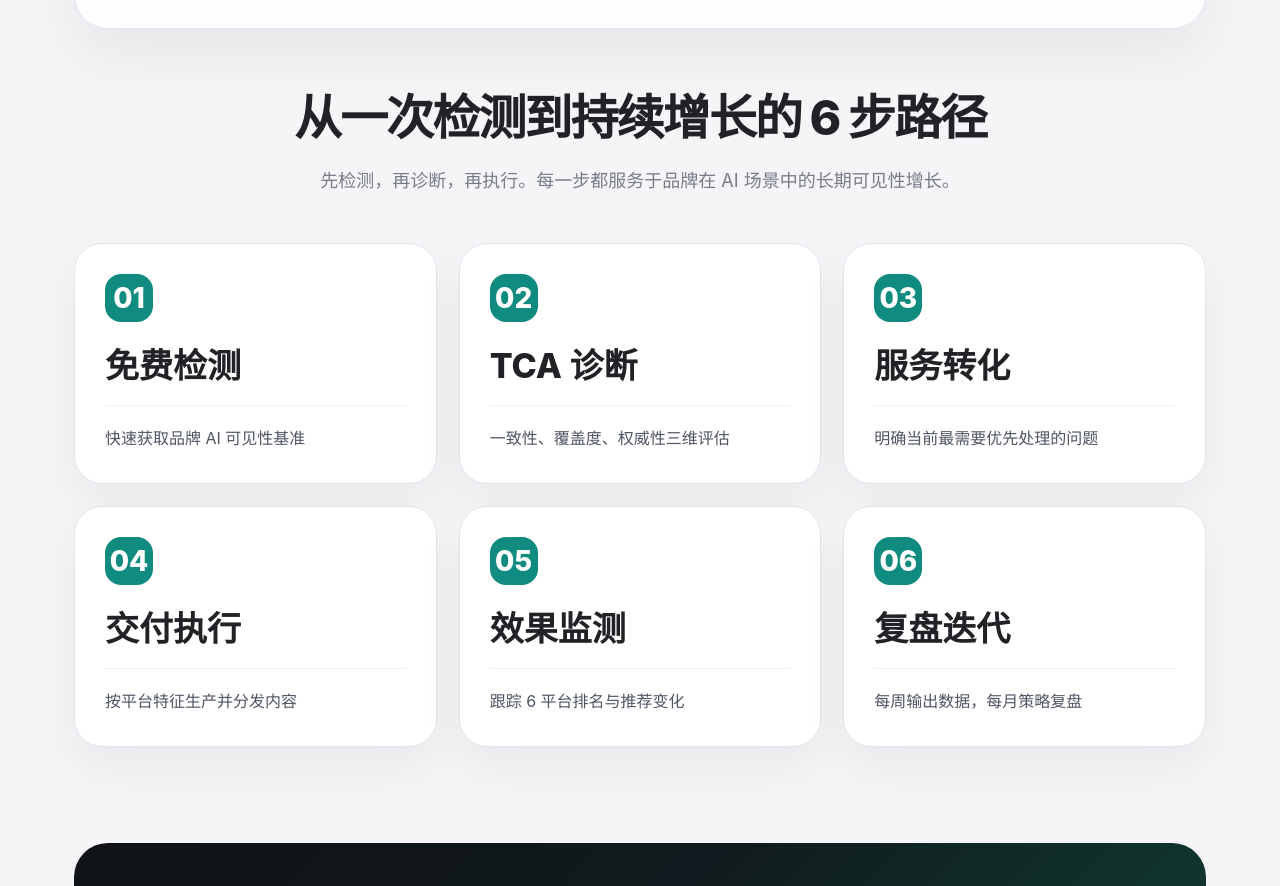
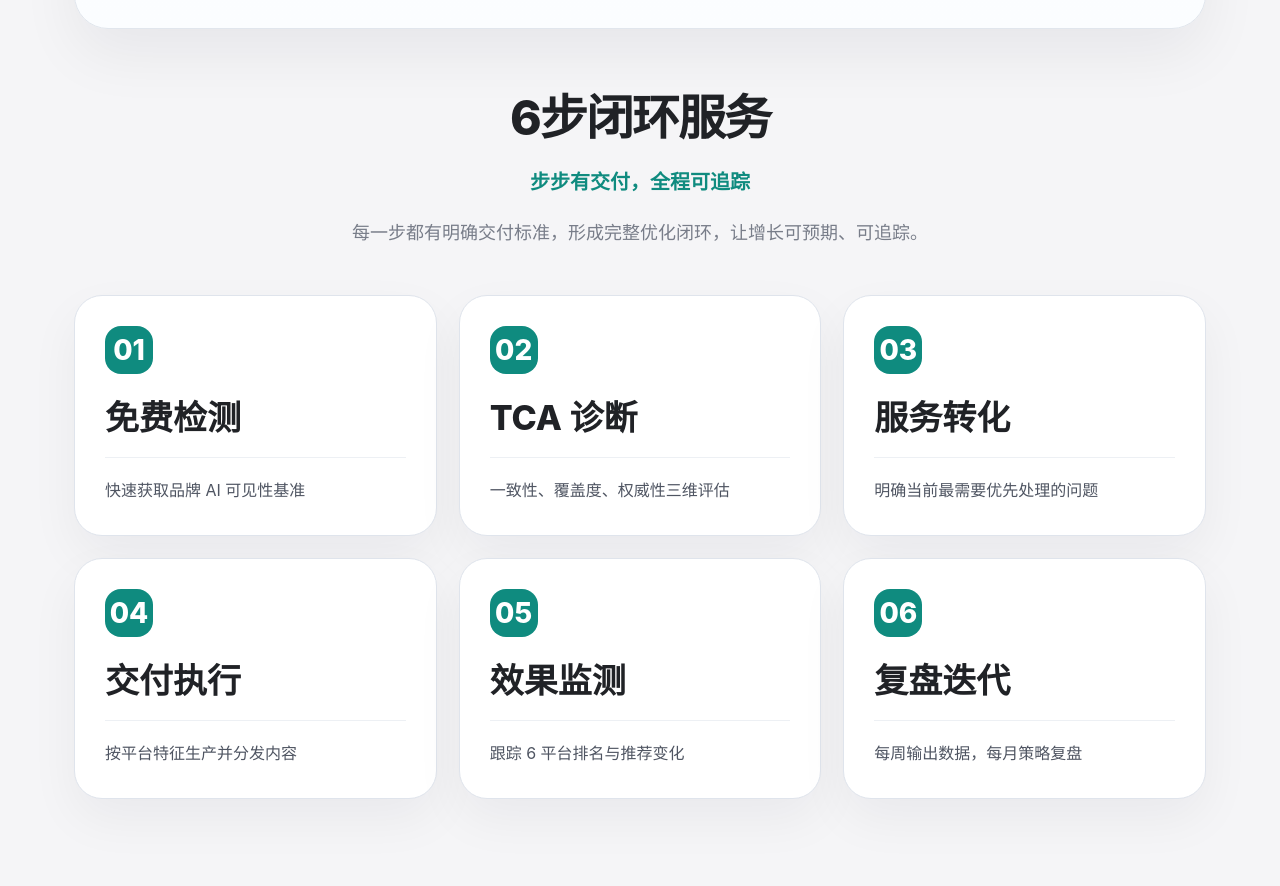
Before and after one commit to DONGLUOJI/mgeo-mvp, a Next.js app: page / in a window 1280 px wide. Shown: the part 2215-3101 px from the top of the page. Built offline with nearby package versions, Linux system fonts and the light colour scheme; no server answers.

Commit message:
fix: refresh homepage workflow section

```diff
--- a/src/app/page.tsx
+++ b/src/app/page.tsx
@@ -193,9 +193,10 @@ export default function MarketingHomePage() {
 
         <section style={styles.workflowSection}>
           <div style={styles.sectionHead}>
-            <h2 style={styles.sectionTitle}>从一次检测到持续增长的 6 步路径</h2>
+            <h2 style={styles.sectionTitle}>6步闭环服务</h2>
+            <div style={styles.sectionAccent}>步步有交付，全程可追踪</div>
             <p style={styles.sectionText}>
-              先检测，再诊断，再执行。每一步都服务于品牌在 AI 场景中的长期可见性增长。
+              每一步都有明确交付标准，形成完整优化闭环，让增长可预期、可追踪。
             </p>
           </div>
           <div style={styles.workflowGrid}>
```
